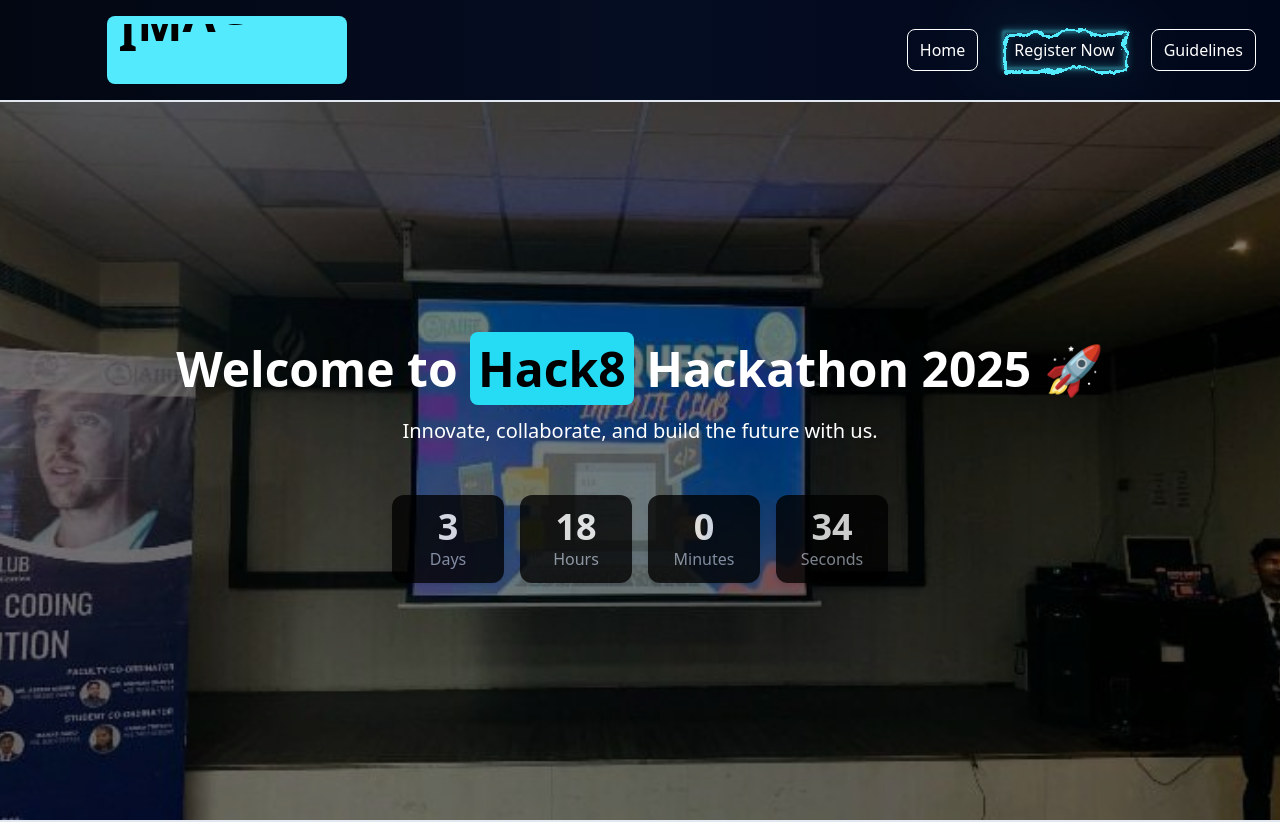
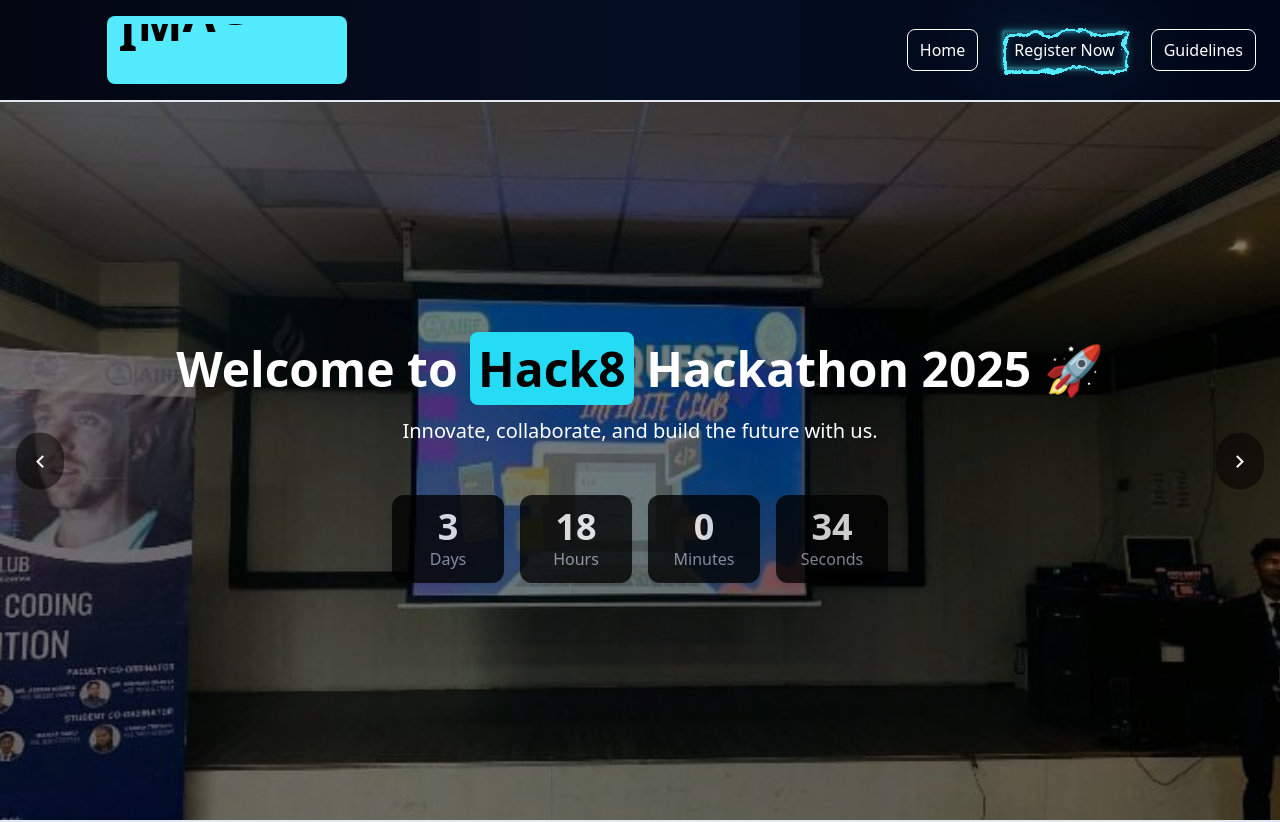
Before and after one commit to asxrafali0975/hackathon-infiniteclub, a React (Vite) app: page / in a window 1280 px wide. Shown: the top 822 px of the page. Built offline with nearby package versions, Linux system fonts and the light colour scheme.

Commit message:
slider added

```diff
--- a/package.json
+++ b/package.json
@@ -16,7 +16,8 @@
     "react-dom": "^19.1.1",
     "react-icons": "^5.5.0",
     "react-router": "^7.9.1",
-    "react-router-dom": "^7.9.1"
+    "react-router-dom": "^7.9.1",
+    "remixicon": "^4.6.0"
   },
   "devDependencies": {
     "@eslint/js": "^9.36.0",
--- a/src/App.css
+++ b/src/App.css
@@ -1,4 +1,6 @@
 @import "tailwindcss";
+@import 'remixicon/fonts/remixicon.css';
+
 
 /* globals.css */
 @layer utilities {
--- a/src/components/Hero.jsx
+++ b/src/components/Hero.jsx
@@ -1,6 +1,5 @@
 // src/components/Hero.jsx
-import { Link } from "react-router-dom"; // ✅ fixed import
-import { useEffect, useState } from "react";
+import { useEffect, useState, useRef } from "react";
 import CountdownTimer from "./CountDown";
 
 export default function Hero() {
@@ -16,16 +15,49 @@ export default function Hero() {
   ];
 
   const [current, setCurrent] = useState(0);
+  const intervalRef = useRef(null);
+
+  // Start auto-play
+  const startAutoPlay = () => {
+    intervalRef.current = setInterval(() => {
+      setCurrent((prev) => (prev + 1) % images.length);
+    }, 5500);
+  };
+
+  // Stop auto-play
+  const stopAutoPlay = () => {
+    if (intervalRef.current) {
+      clearInterval(intervalRef.current);
+      intervalRef.current = null;
+    }
+  };
+
+  // Restart autoplay after delay
+  const restartAutoPlay = () => {
+    stopAutoPlay();
+    setTimeout(() => {
+      startAutoPlay();
+    }, 3000); // wait 3 seconds after user interaction
+  };
 
   useEffect(() => {
-    const id = setInterval(() => {
-      setCurrent((prev) => (prev + 1) % images.length);
-    }, 5500);
-    return () => clearInterval(id);
-  }, [images.length]);
+    startAutoPlay();
+    return () => stopAutoPlay();
+  }, []);
+
+  // Handlers for manual navigation
+  const prevSlide = () => {
+    setCurrent((prev) => (prev - 1 + images.length) % images.length);
+    restartAutoPlay();
+  };
+
+  const nextSlide = () => {
+    setCurrent((prev) => (prev + 1) % images.length);
+    restartAutoPlay();
+  };
 
   return (
-    <section className="relative h-[90vh] w-full overflow-hidden border-t-2 border-t-slate-200 ">
+    <section className="relative h-[90vh] w-full overflow-hidden border-t-2 border-t-slate-200">
       {/* Slides */}
       <div
         className="flex h-full transition-transform duration-700 ease-in-out"
@@ -56,17 +88,21 @@ export default function Hero() {
         </p>
 
         <CountdownTimer />
+      </div>
 
-        {/* Register button (optional) */}
-        {/* <a
-          href="https://forms.gle/x3H5Q7YdMvbHdXvf6"
-          target="_blank"
-          rel="noopener noreferrer"
-          className="mt-6 px-6 py-3 bg-cyan-400 text-gray-900 font-semibold rounded-md hover:bg-cyan-300 transition"
-        >
-          Register Now
-        </a> */}
-      </div>
+      {/* Navigation buttons */}
+      <button
+        onClick={prevSlide}
+        className="absolute left-4 top-1/2 -translate-y-1/2 bg-black/50 p-3 rounded-full hover:bg-black/70 text-white text-2xl"
+      >
+        <i className="ri-arrow-left-s-line"></i>
+      </button>
+      <button
+        onClick={nextSlide}
+        className="absolute right-4 top-1/2 -translate-y-1/2 bg-black/50 p-3 rounded-full hover:bg-black/70 text-white text-2xl"
+      >
+        <i className="ri-arrow-right-s-line"></i>
+      </button>
     </section>
   );
 }
```
Also changed, not shown: 1 other file (tests, documents, lock files or other folders).
